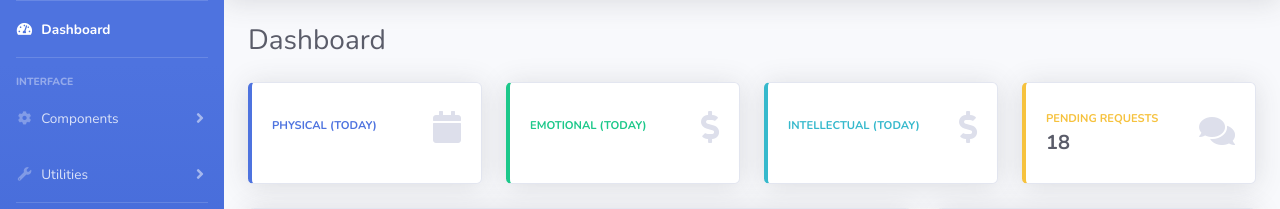
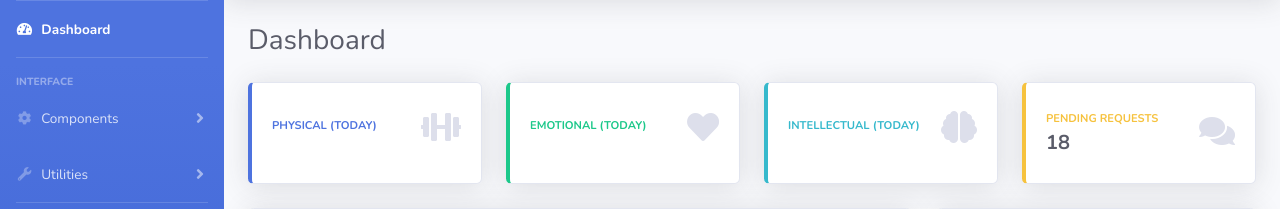
Before and after one commit to scyruz3/BioRhythm, a Flask app: template biorhythm/templates/index.html in a window 1280 px wide. Shown: the part 70-279 px from the top of the page. Run offline with Flask 2, Linux system fonts and the light colour scheme; the template is opened without the code that fills it, so the values that code supplies are empty; parts of the project's set-up code (start-up, migrations or seed data) failed here and were passed over; some libraries are stand-ins or nearby versions.

Commit message:
refactoring

```diff
--- a/biorhythm/templates/index.html
+++ b/biorhythm/templates/index.html
@@ -29,7 +29,7 @@
             </div>
           </div>
           <div class="col-auto">
-            <i class="fas fa-calendar fa-2x text-gray-300"></i>
+            <i class="fas fa-dumbbell fa-2x text-gray-300"></i>
           </div>
         </div>
       </div>
@@ -52,7 +52,7 @@
             </div>
           </div>
           <div class="col-auto">
-            <i class="fas fa-dollar-sign fa-2x text-gray-300"></i>
+            <i class="fas fa-heart fa-2x text-gray-300"></i>
           </div>
         </div>
       </div>
@@ -73,7 +73,7 @@
             </div>
           </div>
           <div class="col-auto">
-            <i class="fas fa-dollar-sign fa-2x text-gray-300"></i>
+            <i class="fas fa-brain fa-2x text-gray-300"></i>
           </div>
         </div>
       </div>
@@ -185,7 +185,7 @@
           {% for event in createdEvents %}
           <a
             href="#"
-            class="list-group-item list-group-item-action"
+            class="list-group-item list-group-item-action {% if event.biorhythmType == "physical"%} border-left-primary {%elif event.biorhythmType == "emotional"%}border-left-success {%elif event.biorhythmType == "intellectual"%}border-left-info{%endif%}"
             aria-current="true"
           >
             <div class="d-flex w-100 justify-content-between">
--- a/biorhythm/views/dashboardView.py
+++ b/biorhythm/views/dashboardView.py
@@ -14,7 +14,7 @@ def get_dashboard():
     biorhythm = biorhythmManager.getBioRhythm("622d0e529523a13ef2ad42f8")
     createdEvents = eventManager.getEventsCreatedByUser("622d0e529523a13ef2ad42f8")
     confirmedEvents = eventManager.getConfirmedEventsByUser("622d0e529523a13ef2ad42f8")
-    pendingEvents = []
+    pendingEvents = eventManager.getPendingEventsByUser("622d0e529523a13ef2ad42f8")
     # session["userId"] = 1234
     return render_template(
         "index.html",
```
Also changed, not shown: biorhythm/manager/eventManager.py (+6 -1 lines).
